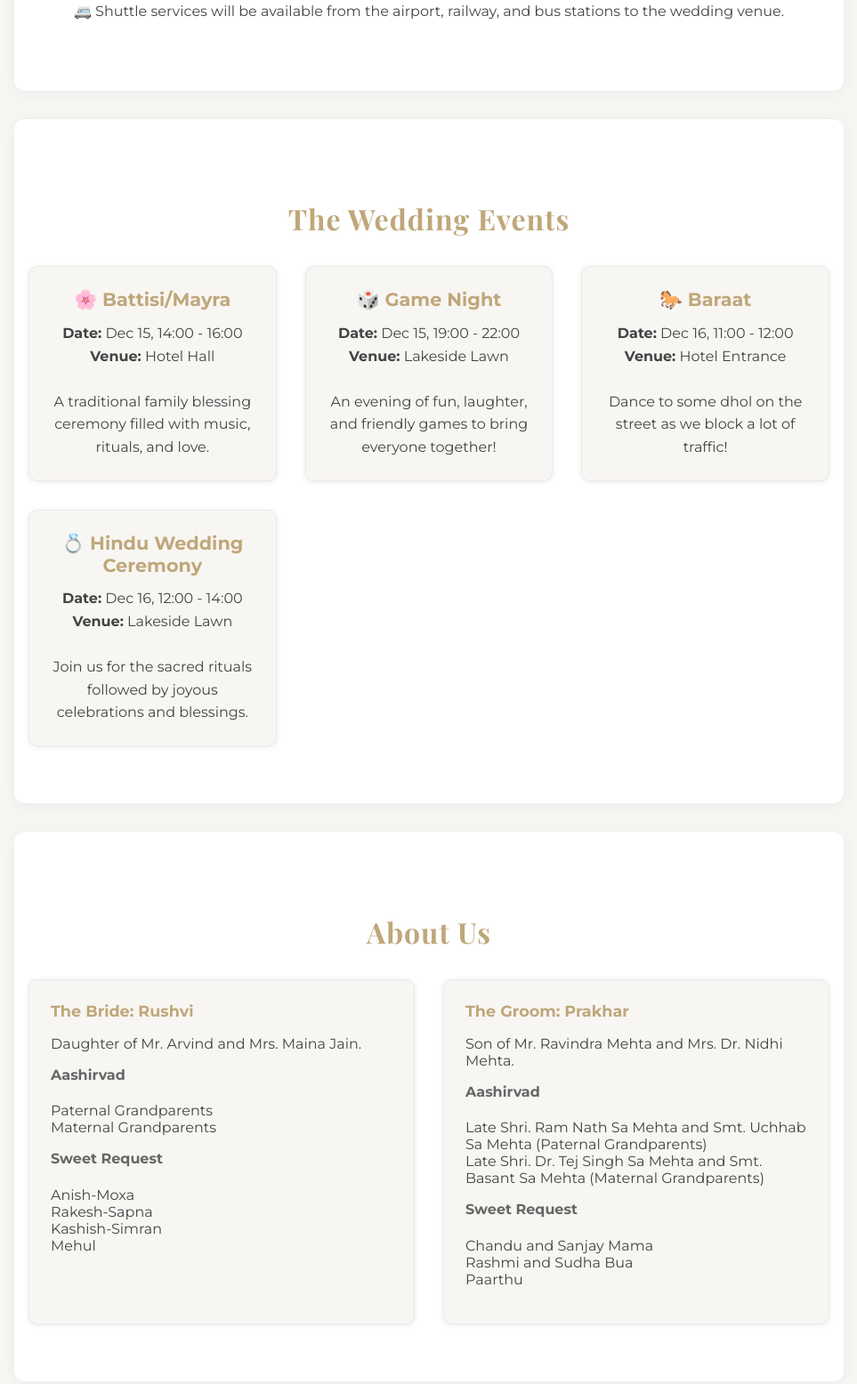
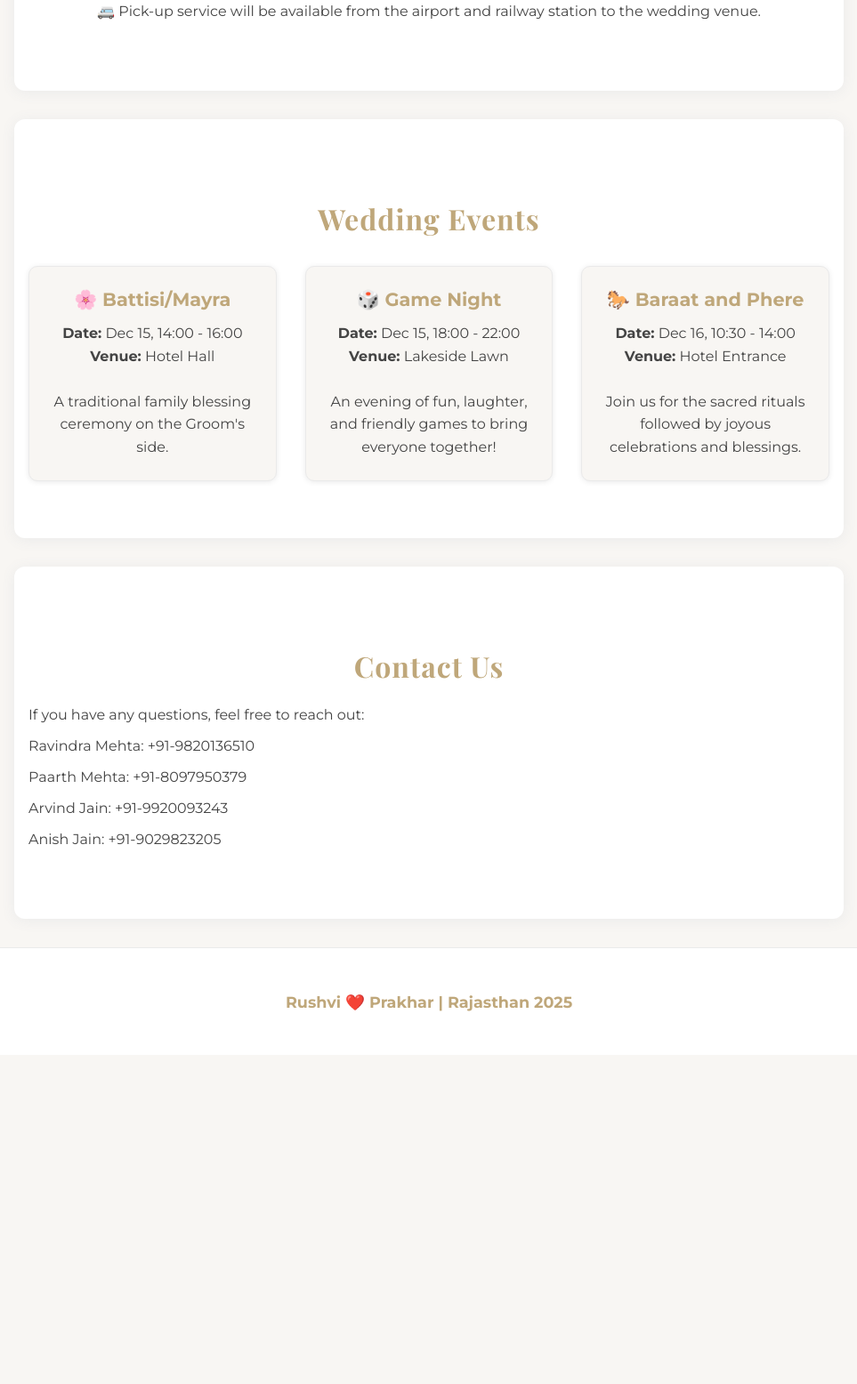
Before and after one commit to prakharushvi-wedding/prakharushvi-wedding.github.io, a plain HTML site: page index.html in a window 1280 px wide. Shown: the part 843-2399 px from the top of the page at 89% size, without its empty margins (158-1121 px from the left). After the commit the page ends 2029 px from the top, so only its background shows below. Drawn offline with nearby package versions, Linux system fonts and the light colour scheme.

Commit message:
version "on the train"

```diff
--- a/index.html
+++ b/index.html
@@ -203,8 +203,7 @@
     <div class="nav-logo">Rushvi & Prakhar</div>
     <ul>
       <li><a href="#getting-there">Getting There</a></li>
-      <li><a href="#wedding">The Wedding</a></li>
-      <li><a href="#about-us">About Us</a></li>
+      <li><a href="#wedding">Wedding Events</a></li>
       <li><a href="#contact">Contact Us</a></li>
     </ul>
   </nav>
@@ -213,11 +212,11 @@
   <header>
     <h1>Rushvi & Prakhar</h1>
     <h2>are getting married!</h2>
-    <p><strong> <a href="https://lakeviewhotelandresort.com/" style="text-decoration:none; color:inherit;">Lake View Hotel and Resort, Jodhpur</a></strong><br>December 15-16, 2025<br>
+    <p><strong> <a href="https://lakeviewhotelandresort.com/" style="text-decoration:none; color:inherit;">🔗 Lake View Hotel and Resort, Jodhpur</a></strong><br>December 15-16, 2025<br>
       <!--<a href="https://lakeviewhotelandresort.com/" target="_blank" style="text-decoration:none; color:inherit;"> -->
       </a>
     </p>
-    <a class="rsvp-btn" href="https://forms.gle/example" target="_blank">RSVP Here</a>
+    <a class="rsvp-btn" href="https://forms.gle/y5T1mXq9f9gvEASK6" target="_blank">RSVP Here</a>
   </header>
 
   <!-- GETTING THERE -->
@@ -227,17 +226,14 @@
       <!--<a href="https://maps.app.goo.gl/HUsrWReZYtQmH5aEA" target="_blank" style="text-decoration:none; color:inherit;"> -->
         <div class="card">
           <h3>✈️ Flight</h3>
-          <p><a href="https://maps.app.goo.gl/HUsrWReZYtQmH5aEA" target="_blank" style="text-decoration:none; color:inherit;"> Jodhpur Airport (JDH)</a></p>
-          <br>
-          <h3>🚌 Bus </h3>
-          <p> <a href="https://maps.app.goo.gl/oUUwfb2ijHHJCHBM6" target="_blank" style="text-decoration:none; color:inherit;" >Jodhpur Bus Station </a>
-          </p>
+          <br></br>
+          <p><a href="https://maps.app.goo.gl/HUsrWReZYtQmH5aEA" target="_blank" style="text-decoration:none; color:inherit;">🔗 Jodhpur Airport (JDH)</a></p>
         </div>
       <!--</a> -->
       <a href="https://maps.app.goo.gl/4gEjcoUqf2ysvU4A9" target="_blank" style="text-decoration:none; color:inherit;">
         <div class="card">
           <h3>🚂 Train</h3>
-          <p>Jodhpur Railway Station <br><br>
+          <p>🔗 Jodhpur Railway Station <br><br>
              Recommended trains from Mumbai<br>
              14708 Ranakpur Express<br>
              12480 Suryanagri Express
@@ -252,7 +248,7 @@
       </a>-->
     </div>
     <p style="margin-top:2rem; text-align:center;">
-      🚐 Shuttle services will be available from the airport, railway, and bus stations to the wedding venue.
+      🚐 Pick-up service will be available from the airport and railway station to the wedding venue.
     </p>
 
 
@@ -260,88 +256,43 @@
 
   <!-- WEDDING EVENTS -->
   <section id="wedding">
-    <h2>The Wedding Events</h2>
+    <h2>Wedding Events</h2>
     <div class="cards events">
       <div class="card event">
         <h3>🌸 Battisi/Mayra</h3>
+
         <p><strong>Date:</strong> Dec 15, 14:00 - 16:00<br>
         <strong>Venue:</strong> Hotel Hall<br><br>
-        A traditional family blessing ceremony filled with music, rituals, and love.</p>
+        A traditional family blessing ceremony on the Groom's side.</p>
       </div>
       <div class="card event">
         <h3>🎲 Game Night</h3>
-        <p><strong>Date:</strong> Dec 15, 19:00 - 22:00<br>
+
+        <p><strong>Date:</strong> Dec 15, 18:00 - 22:00<br>
         <strong>Venue:</strong> Lakeside Lawn<br><br>
         An evening of fun, laughter, and friendly games to bring everyone together!</p>
       </div>
       <div class="card event">
-        <h3> 🐎 Baraat</h3>
-        <p><strong>Date:</strong> Dec 16, 11:00 - 12:00 <br>
+        <h3> 🐎 Baraat and Phere</h3>
+        <p><strong>Date:</strong> Dec 16, 10:30 - 14:00 <br>
+
         <strong>Venue:</strong> Hotel Entrance <br><br>
-        Dance to some dhol on the street as we block a lot of traffic!</p>
+        Join us for the sacred rituals followed by joyous celebrations and blessings.</p>
       </div>
 
-      <div class="card event">
-        <h3>💍 Hindu Wedding Ceremony</h3>
-        <p><strong>Date:</strong> Dec 16, 12:00 - 14:00 <br>
-        <strong>Venue:</strong> Lakeside Lawn<br><br>
-        Join us for the sacred rituals followed by joyous celebrations and blessings.</p>
-      </div>
+
     </div>
   </section>
 
-  <!-- ABOUT US -->
-  <section id="about-us">
-    <h2>About Us</h2>
-    <div class="families">
-      <div class="family">
-        <h3>The Bride: Rushvi</h3>
-        <p>
-          Daughter of Mr. Arvind and Mrs. Maina Jain.<br>
-          <h4>Aashirvad</h4>
-          <p>
-          Paternal Grandparents<br>
-          Maternal Grandparents
-          </p>
-          <h4>Sweet Request</h4>
-          <p>
-          Anish-Moxa<br>
-          Rakesh-Sapna<br>
-          Kashish-Simran<br>
-          Mehul
-
-          </p>
-        </p>
-      </div>
-      <div class="family">
-        <h3>The Groom: Prakhar</h3>
-        <p>
-          Son of Mr. Ravindra Mehta and Mrs. Dr. Nidhi Mehta.<br>
-
-        </p>
-        <h4>Aashirvad</h4>
-        <p>
-          Late Shri. Ram Nath Sa Mehta and Smt. Uchhab Sa Mehta (Paternal Grandparents)<br>
-          Late Shri. Dr. Tej Singh Sa Mehta and Smt. Basant Sa Mehta (Maternal Grandparents)
-        </p>
-        <h4>Sweet Request</h4>
-        <p>
-          Chandu and Sanjay Mama<br>
-          Rashmi and Sudha Bua <br>
-          Paarthu
-        </p>
-      </div>
-    </div>
-  </section>
 
   <!-- CONTACT -->
   <section id="contact">
     <h2>Contact Us</h2>
     <p>If you have any questions, feel free to reach out:</p>
     <p>Ravindra Mehta: +91-9820136510</p>
-    <p>Paarth Mehta: +91-xxxx</p>
-    <p>Arvind Jain: +91-xxxx</p>
-    <p>Anish Jain: +91-xxxx</p>
+    <p>Paarth Mehta: +91-8097950379</p>
+    <p>Arvind Jain: +91-9920093243</p>
+    <p>Anish Jain: +91-9029823205</p>
   </section>
 
   <!-- FOOTER -->
```
